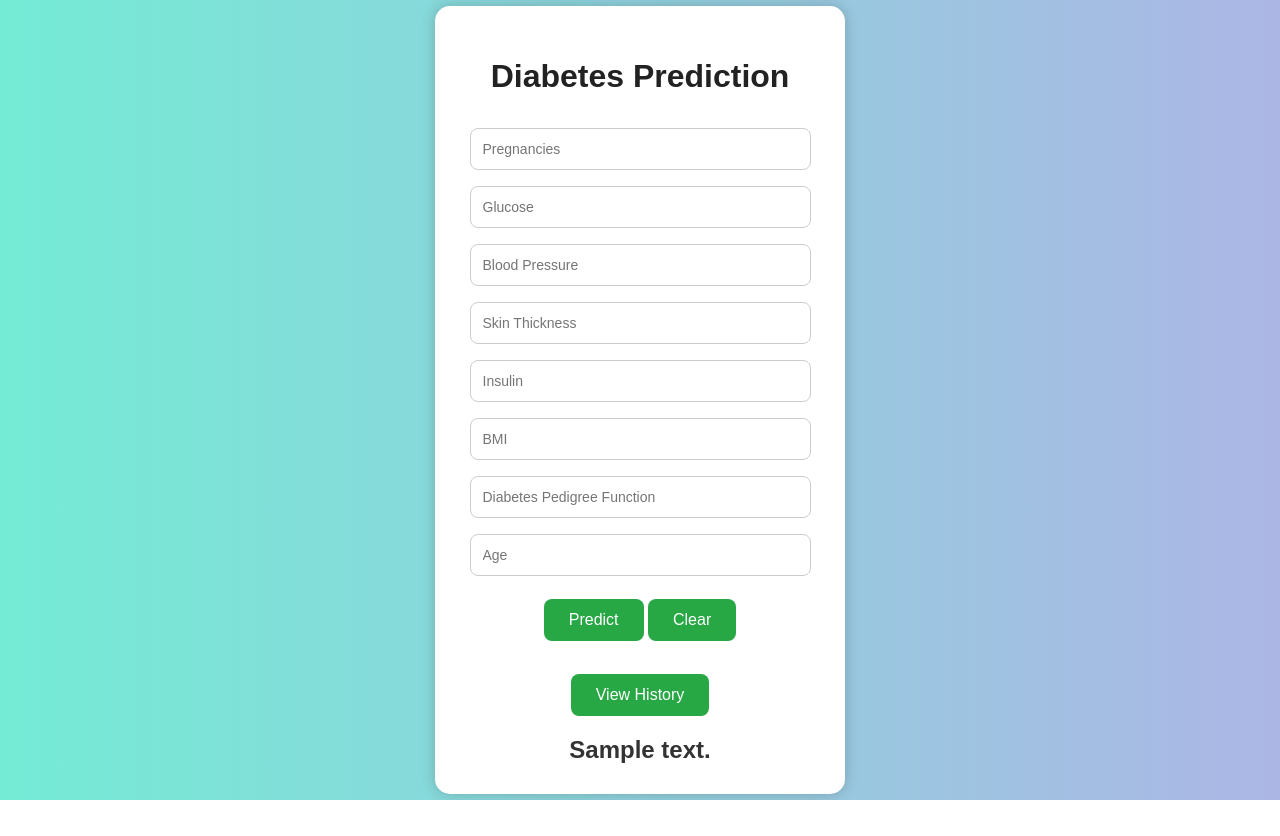
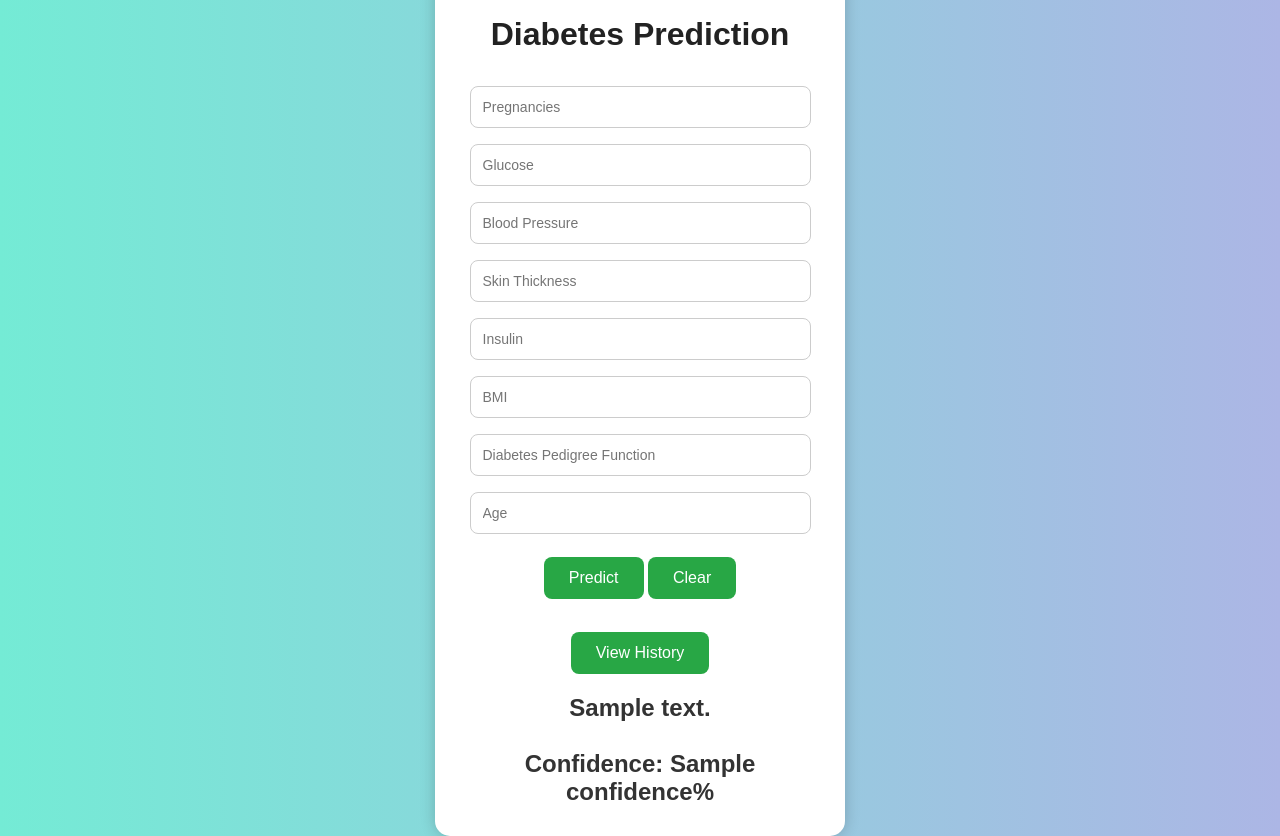
Before and after one commit to Adithya-M-975/DiabetesPredictionProject, a Flask app: template templates/index.html in a window 1280 px wide. Before the commit the page ends 800 px from the top, so only its background shows below. Run offline with Flask 3, Linux system fonts and the light colour scheme; the template is opened without the code that fills it: most values are stand-ins (such as "Sample title", 1, 10 or a date in 2020); parts of the project's set-up code (start-up, migrations or seed data) failed here and were passed over.

Commit message:
Added confidence percentage

```diff
--- a/app.py
+++ b/app.py
@@ -46,11 +46,17 @@
     scaled_data = scaler.transform(input_data)
 
     prediction = model.predict(scaled_data)
+    probability = model.predict_proba(scaled_data)
 
     if prediction[0] == 1:
         result = "Diabetic"
     else:
         result = "Non-Diabetic"
+
+    confidence = round(
+        max(probability[0]) * 100,
+        2
+    )
 
     conn = sqlite3.connect('database.db')
     cursor = conn.cursor()
@@ -81,7 +87,8 @@
 
     return render_template(
         'index.html',
-        prediction_text=result
+        prediction_text=result,
+        confidence=confidence
     )
 
 @app.route('/history')
--- a/templates/index.html
+++ b/templates/index.html
@@ -107,9 +107,14 @@
         </form>
 
         {% if prediction_text %}
-            <div class="result">
-                {{ prediction_text }}
-            </div>
+        <div class="result">
+           {{ prediction_text }}
+
+           <br><br>
+
+           Confidence:
+           {{ confidence }}%
+        </div>
         {% endif %}
 
     </div>
```
Also changed, not shown: database.db.
